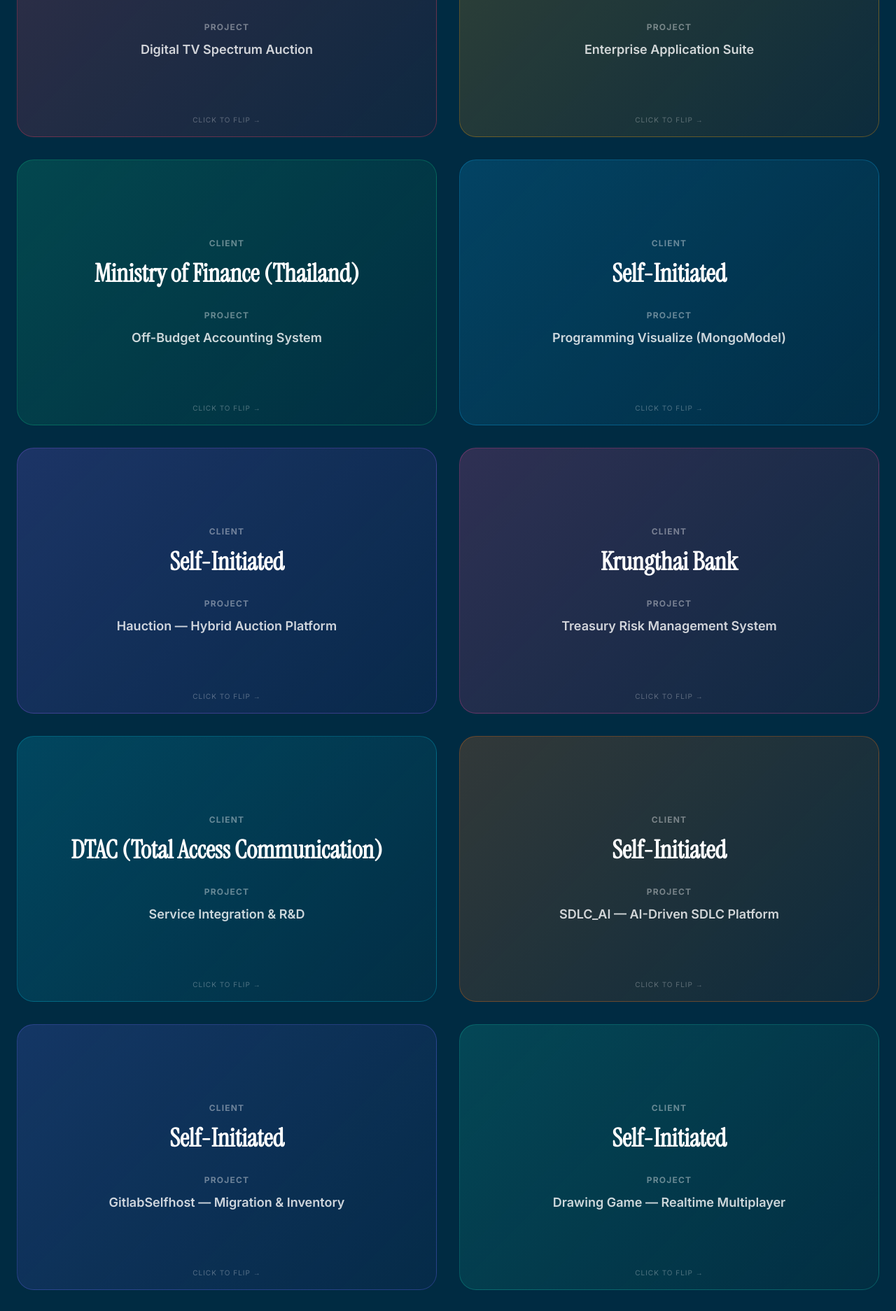
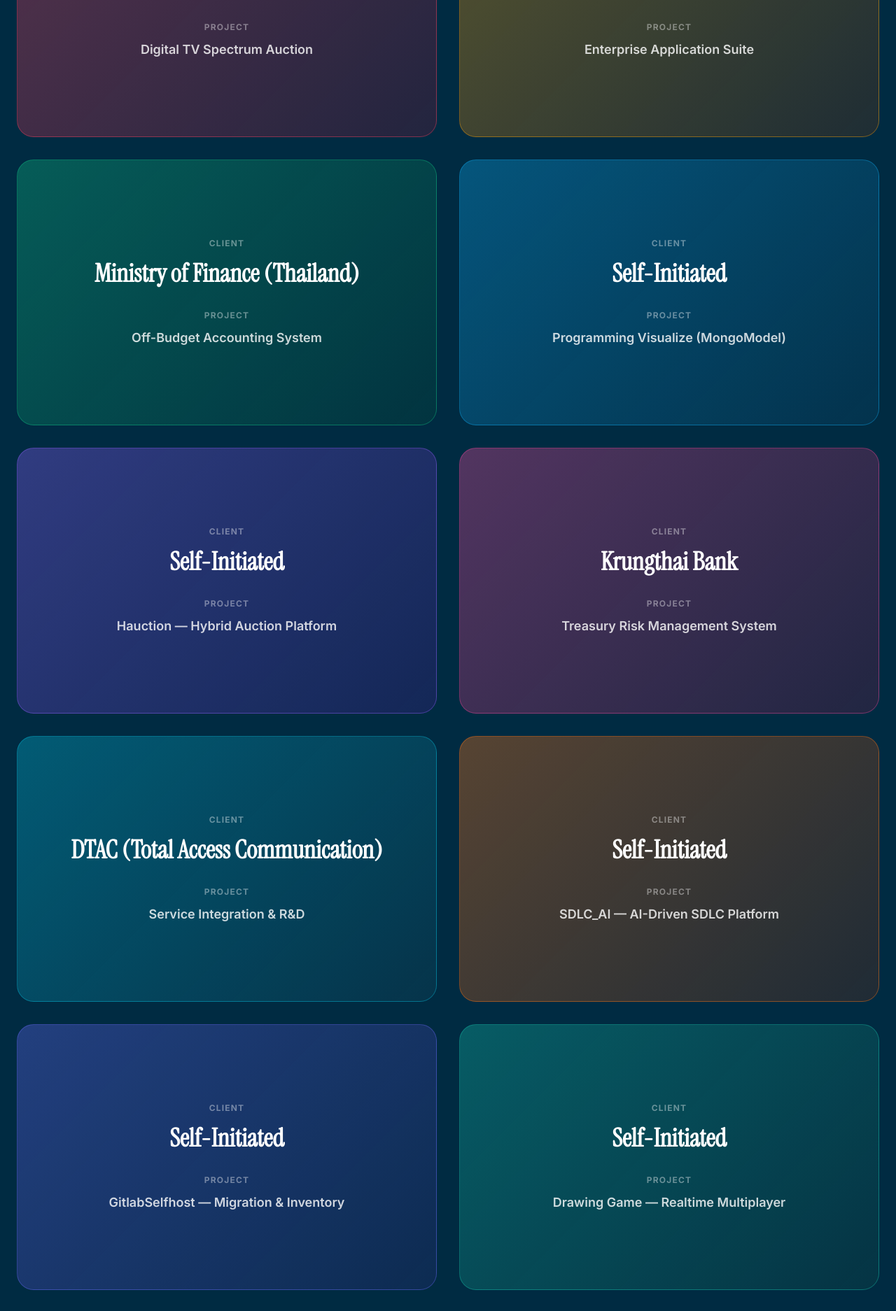
Before and after one commit to irq5/thanet-profile-, a React (Vite) app: page / in a window 1280 px wide. Shown: the part 1180-3054 px from the top of the page at 70% size. Built offline with nearby package versions, Linux system fonts and the light colour scheme.

Commit message:
fix: remove click hints, add hover shake, solid card backgrounds

```diff
--- a/src/App.tsx
+++ b/src/App.tsx
@@ -219,9 +219,7 @@
               </h4>
             </div>
 
-            <span className="absolute bottom-4 text-[10px] text-white/30 uppercase tracking-widest">
-              Click to flip →
-            </span>
+
           </div>
 
           {/* ========== BACK SIDE ========== */}
@@ -265,9 +263,7 @@
               </a>
             )}
 
-            <span className="absolute bottom-4 right-4 text-[10px] text-white/30 uppercase tracking-widest">
-              ← Click to flip back
-            </span>
+
           </div>
         </div>
       </div>
--- a/src/index.css
+++ b/src/index.css
@@ -1,8 +1,5 @@
 @import "tailwindcss";
 
-/* ========================================
-   CSS Variables — Color Theme (HSL)
-   ======================================== */
 :root {
   --background: 201 100% 13%;
   --foreground: 0 0% 100%;
@@ -14,15 +11,10 @@
   --accent: 0 0% 10%;
   --border: 0 0% 18%;
   --input: 0 0% 18%;
-
-  /* Font Variables */
   --font-display: 'Instrument Serif', serif;
   --font-body: 'Inter', sans-serif;
 }
 
-/* ========================================
-   Base Styles
-   ======================================== */
 *,
 *::before,
 *::after {
@@ -44,7 +36,7 @@
 }
 
 /* ========================================
-   Liquid Glass Effect
+   Liquid Glass
    ======================================== */
 .liquid-glass {
   background: rgba(255, 255, 255, 0.01);
@@ -81,21 +73,18 @@
   to { opacity: 1; transform: translateY(0); }
 }
 
-.animate-fade-rise {
-  animation: fade-rise 0.8s ease-out both;
+.animate-fade-rise { animation: fade-rise 0.8s ease-out both; }
+.animate-fade-rise-delay { animation: fade-rise 0.8s ease-out 0.2s both; }
+.animate-fade-rise-delay-2 { animation: fade-rise 0.8s ease-out 0.4s both; }
+
+/* Hover shake for cards */
+@keyframes shake {
+  0%, 100% { transform: translateX(0); }
+  25% { transform: translateX(-3px); }
+  50% { transform: translateX(3px); }
+  75% { transform: translateX(-2px); }
 }
 
-.animate-fade-rise-delay {
-  animation: fade-rise 0.8s ease-out 0.2s both;
-}
-
-.animate-fade-rise-delay-2 {
-  animation: fade-rise 0.8s ease-out 0.4s both;
-}
-
-/* ========================================
-   Scroll-triggered Animations
-   ======================================== */
 .reveal {
   opacity: 0;
   transform: translateY(30px);
@@ -108,7 +97,7 @@
 }
 
 /* ========================================
-   Flip Card (3D transform — CSS only)
+   Flip Card (CSS-only 3D transform)
    ======================================== */
 .flip-container {
   perspective: 1200px;
@@ -126,6 +115,11 @@
   transform: rotateY(180deg);
 }
 
+/* Hover shake — only when NOT flipped */
+.flip-container:not(.flipped):hover .flip-inner {
+  animation: shake 0.4s ease-in-out;
+}
+
 .flip-face {
   position: absolute;
   inset: 0;
@@ -140,45 +134,33 @@
 }
 
 /* ========================================
-   Card Colors (static — Tailwind safe)
+   Card Colors — Solid gradients with visible backgrounds
    ======================================== */
-.card-rose { background: linear-gradient(135deg, rgba(244,63,94,0.2), rgba(136,19,55,0.1)); border: 1px solid rgba(244,63,94,0.3); }
-.card-amber { background: linear-gradient(135deg, rgba(245,158,11,0.2), rgba(120,53,15,0.1)); border: 1px solid rgba(245,158,11,0.3); }
-.card-emerald { background: linear-gradient(135deg, rgba(16,185,129,0.2), rgba(6,78,59,0.1)); border: 1px solid rgba(16,185,129,0.3); }
-.card-sky { background: linear-gradient(135deg, rgba(14,165,233,0.2), rgba(12,74,110,0.1)); border: 1px solid rgba(14,165,233,0.3); }
-.card-violet { background: linear-gradient(135deg, rgba(139,92,246,0.2), rgba(76,29,149,0.1)); border: 1px solid rgba(139,92,246,0.3); }
-.card-pink { background: linear-gradient(135deg, rgba(236,72,153,0.2), rgba(131,24,67,0.1)); border: 1px solid rgba(236,72,153,0.3); }
-.card-cyan { background: linear-gradient(135deg, rgba(6,182,212,0.2), rgba(22,78,99,0.1)); border: 1px solid rgba(6,182,212,0.3); }
-.card-orange { background: linear-gradient(135deg, rgba(249,115,22,0.2), rgba(124,45,18,0.1)); border: 1px solid rgba(249,115,22,0.3); }
-.card-indigo { background: linear-gradient(135deg, rgba(99,102,241,0.2), rgba(49,46,129,0.1)); border: 1px solid rgba(99,102,241,0.3); }
-.card-teal { background: linear-gradient(135deg, rgba(20,184,166,0.2), rgba(19,78,74,0.1)); border: 1px solid rgba(20,184,166,0.3); }
-.card-fuchsia { background: linear-gradient(135deg, rgba(217,70,239,0.2), rgba(112,26,117,0.1)); border: 1px solid rgba(217,70,239,0.3); }
+.card-rose { background: linear-gradient(135deg, rgba(244,63,94,0.35), rgba(136,19,55,0.25)); border: 1px solid rgba(244,63,94,0.4); }
+.card-amber { background: linear-gradient(135deg, rgba(245,158,11,0.35), rgba(120,53,15,0.25)); border: 1px solid rgba(245,158,11,0.4); }
+.card-emerald { background: linear-gradient(135deg, rgba(16,185,129,0.35), rgba(6,78,59,0.25)); border: 1px solid rgba(16,185,129,0.4); }
+.card-sky { background: linear-gradient(135deg, rgba(14,165,233,0.35), rgba(12,74,110,0.25)); border: 1px solid rgba(14,165,233,0.4); }
+.card-violet { background: linear-gradient(135deg, rgba(139,92,246,0.35), rgba(76,29,149,0.25)); border: 1px solid rgba(139,92,246,0.4); }
+.card-pink { background: linear-gradient(135deg, rgba(236,72,153,0.35), rgba(131,24,67,0.25)); border: 1px solid rgba(236,72,153,0.4); }
+.card-cyan { background: linear-gradient(135deg, rgba(6,182,212,0.35), rgba(22,78,99,0.25)); border: 1px solid rgba(6,182,212,0.4); }
+.card-orange { background: linear-gradient(135deg, rgba(249,115,22,0.35), rgba(124,45,18,0.25)); border: 1px solid rgba(249,115,22,0.4); }
+.card-indigo { background: linear-gradient(135deg, rgba(99,102,241,0.35), rgba(49,46,129,0.25)); border: 1px solid rgba(99,102,241,0.4); }
+.card-teal { background: linear-gradient(135deg, rgba(20,184,166,0.35), rgba(19,78,74,0.25)); border: 1px solid rgba(20,184,166,0.4); }
+.card-fuchsia { background: linear-gradient(135deg, rgba(217,70,239,0.35), rgba(112,26,117,0.25)); border: 1px solid rgba(217,70,239,0.4); }
 
-.tag-rose { background: rgba(244,63,94,0.2); color: #fda4af; }
-.tag-amber { background: rgba(245,158,11,0.2); color: #fcd34d; }
-.tag-emerald { background: rgba(16,185,129,0.2); color: #6ee7b7; }
-.tag-sky { background: rgba(14,165,233,0.2); color: #7dd3fc; }
-.tag-violet { background: rgba(139,92,246,0.2); color: #c4b5fd; }
-.tag-pink { background: rgba(236,72,153,0.2); color: #f9a8d4; }
-.tag-cyan { background: rgba(6,182,212,0.2); color: #67e8f9; }
-.tag-orange { background: rgba(249,115,22,0.2); color: #fdba74; }
-.tag-indigo { background: rgba(99,102,241,0.2); color: #a5b4fc; }
-.tag-teal { background: rgba(20,184,166,0.2); color: #5eead4; }
-.tag-fuchsia { background: rgba(217,70,239,0.2); color: #f0abfc; }
+.tag-rose { background: rgba(244,63,94,0.25); color: #fda4af; }
+.tag-amber { background: rgba(245,158,11,0.25); color: #fcd34d; }
+.tag-emerald { background: rgba(16,185,129,0.25); color: #6ee7b7; }
+.tag-sky { background: rgba(14,165,233,0.25); color: #7dd3fc; }
+.tag-violet { background: rgba(139,92,246,0.25); color: #c4b5fd; }
+.tag-pink { background: rgba(236,72,153,0.25); color: #f9a8d4; }
+.tag-cyan { background: rgba(6,182,212,0.25); color: #67e8f9; }
+.tag-orange { background: rgba(249,115,22,0.25); color: #fdba74; }
+.tag-indigo { background: rgba(99,102,241,0.25); color: #a5b4fc; }
+.tag-teal { background: rgba(20,184,166,0.25); color: #5eead4; }
+.tag-fuchsia { background: rgba(217,70,239,0.25); color: #f0abfc; }
 
-/* ========================================
-   Custom Scrollbar
-   ======================================== */
-::-webkit-scrollbar {
-  width: 8px;
-}
-::-webkit-scrollbar-track {
-  background: hsl(var(--background));
-}
-::-webkit-scrollbar-thumb {
-  background: hsl(var(--border));
-  border-radius: 4px;
-}
-::-webkit-scrollbar-thumb:hover {
-  background: hsl(var(--muted-foreground));
-}
+::-webkit-scrollbar { width: 8px; }
+::-webkit-scrollbar-track { background: hsl(var(--background)); }
+::-webkit-scrollbar-thumb { background: hsl(var(--border)); border-radius: 4px; }
+::-webkit-scrollbar-thumb:hover { background: hsl(var(--muted-foreground)); }
```
